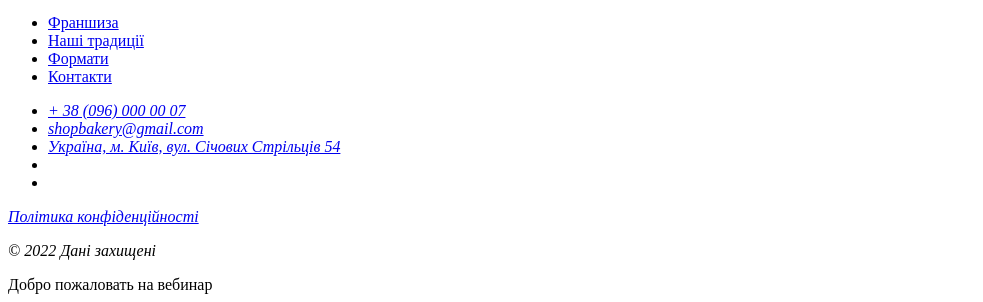
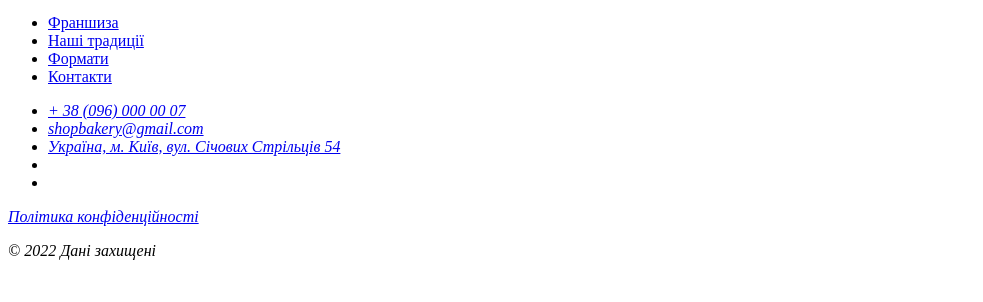
Before and after one commit to INooBaSiKI/Test, a plain HTML site: page index.html in a window 1280 px wide. Shown: the part 1537-1839 px from the top of the page, without its empty margins (0-983 px from the left). After the commit the page ends 1813 px from the top, so only its background shows below. Drawn offline with Linux system fonts and the light colour scheme.

Commit message:
Update index.html and add images

```diff
--- a/index.html
+++ b/index.html
@@ -130,7 +130,6 @@
         <a href="#" target="_blank">Політика конфіденційності</a>
         <p>© 2022 Дані захищені</p>
       </address>
-      Добро пожаловать на вебинар
     </footer>
   </body>
 </html>
```
